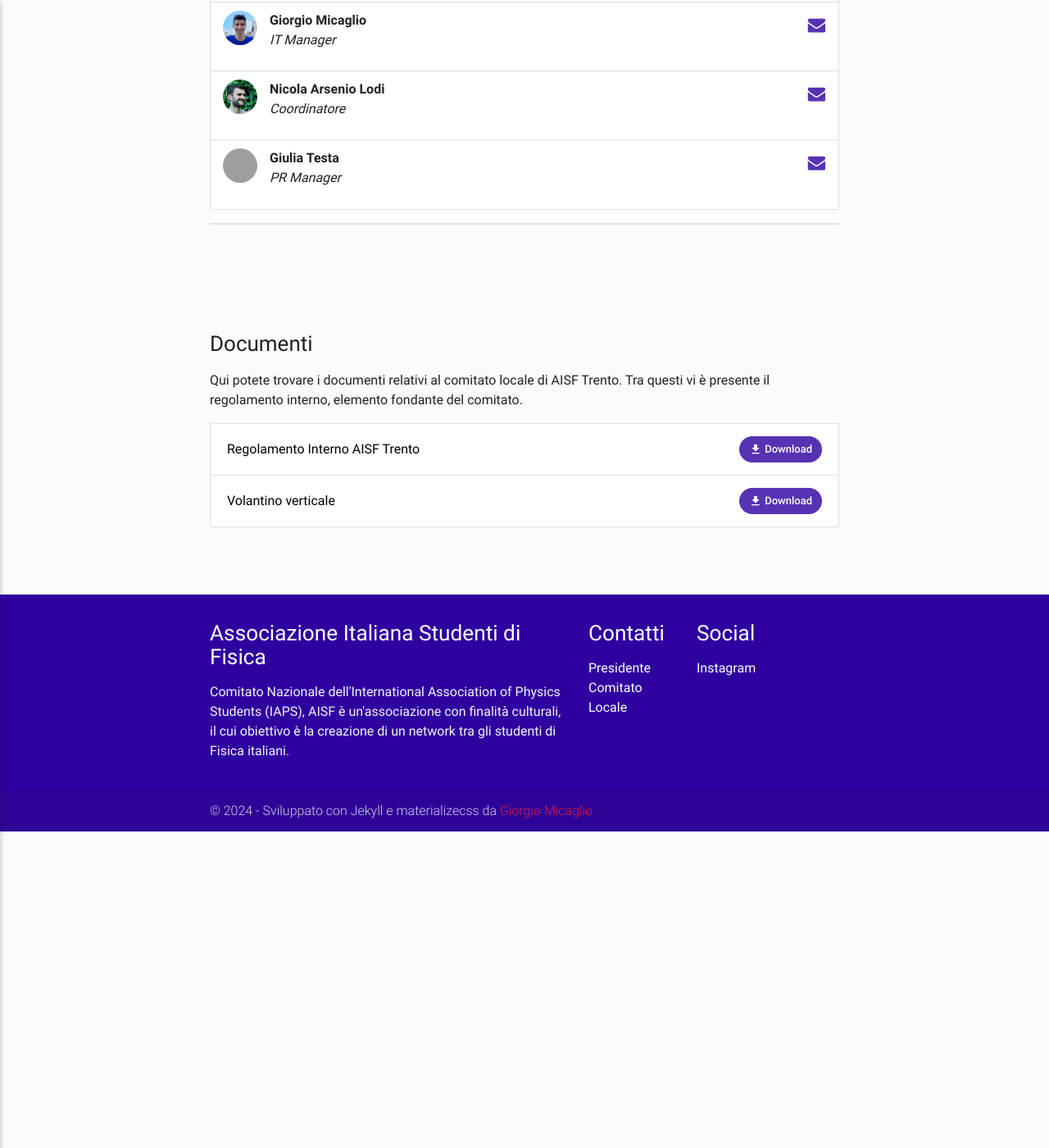
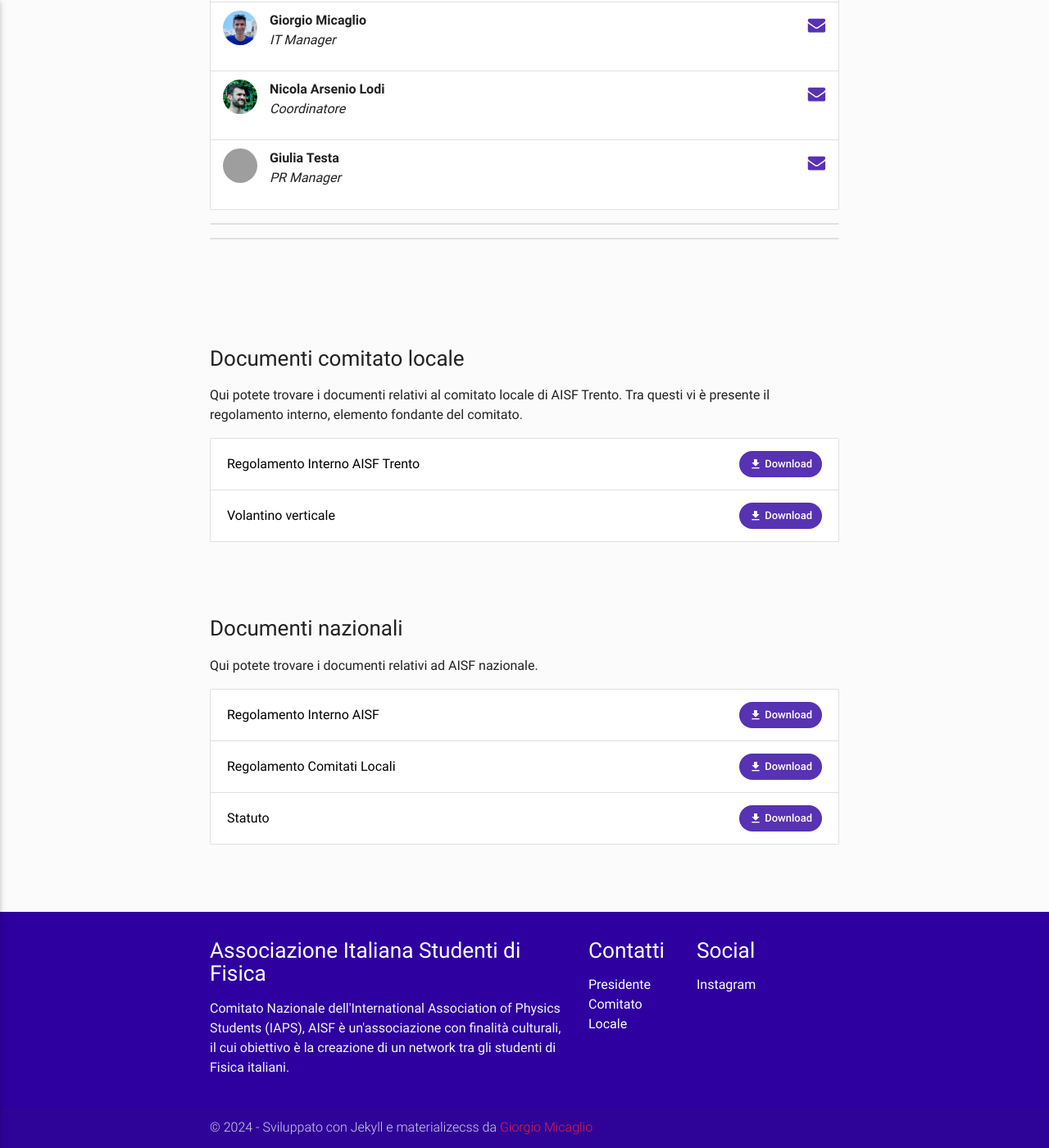
Before and after one commit to ai-sf/trento, a Jekyll site: the page built from comitato.html, in a window 1280 px wide and 1400 px high, scrolled down 467 px. Shown: the whole window at 82% size. Built offline with Jekyll 4.4.1, drawn with Linux system fonts in a browser that asks for light colours; nearby versions of some CDN libraries.

Commit message:
add documents

```diff
--- a/_data/comitato.yml
+++ b/_data/comitato.yml
@@ -26,7 +26,7 @@
       ruolo: "PR Manager"
       mail: "giulia.testa-2@studenti.unitn.it"
 
-  - titolo: "Documenti"
+  - titolo: "Documenti comitato locale"
     testo: "Qui potete trovare i documenti relativi al comitato locale di AISF Trento. Tra questi vi è presente il regolamento interno, elemento fondante del comitato."
     downloads:
       - testo: "Regolamento Interno AISF Trento"
@@ -37,3 +37,19 @@
         urls:
         - nome: "Download"
           url: "flyer.pdf"
+
+  - titolo: "Documenti nazionali"
+    testo: "Qui potete trovare i documenti relativi ad AISF nazionale."
+    downloads:
+      - testo: "Regolamento Interno AISF"
+        urls:
+        - nome: "Download"
+          url: "Regolamento_Interno_2024.pdf"
+      - testo: "Regolamento Comitati Locali"
+        urls:
+        - nome: "Download"
+          url: "Regolamento_Comitati_Locali_2024.pdf"
+      - testo: "Statuto"
+        urls:
+        - nome: "Download"
+          url: "Statuto_APS_240419.pdf"
```
Also changed, not shown: 3 other files.
